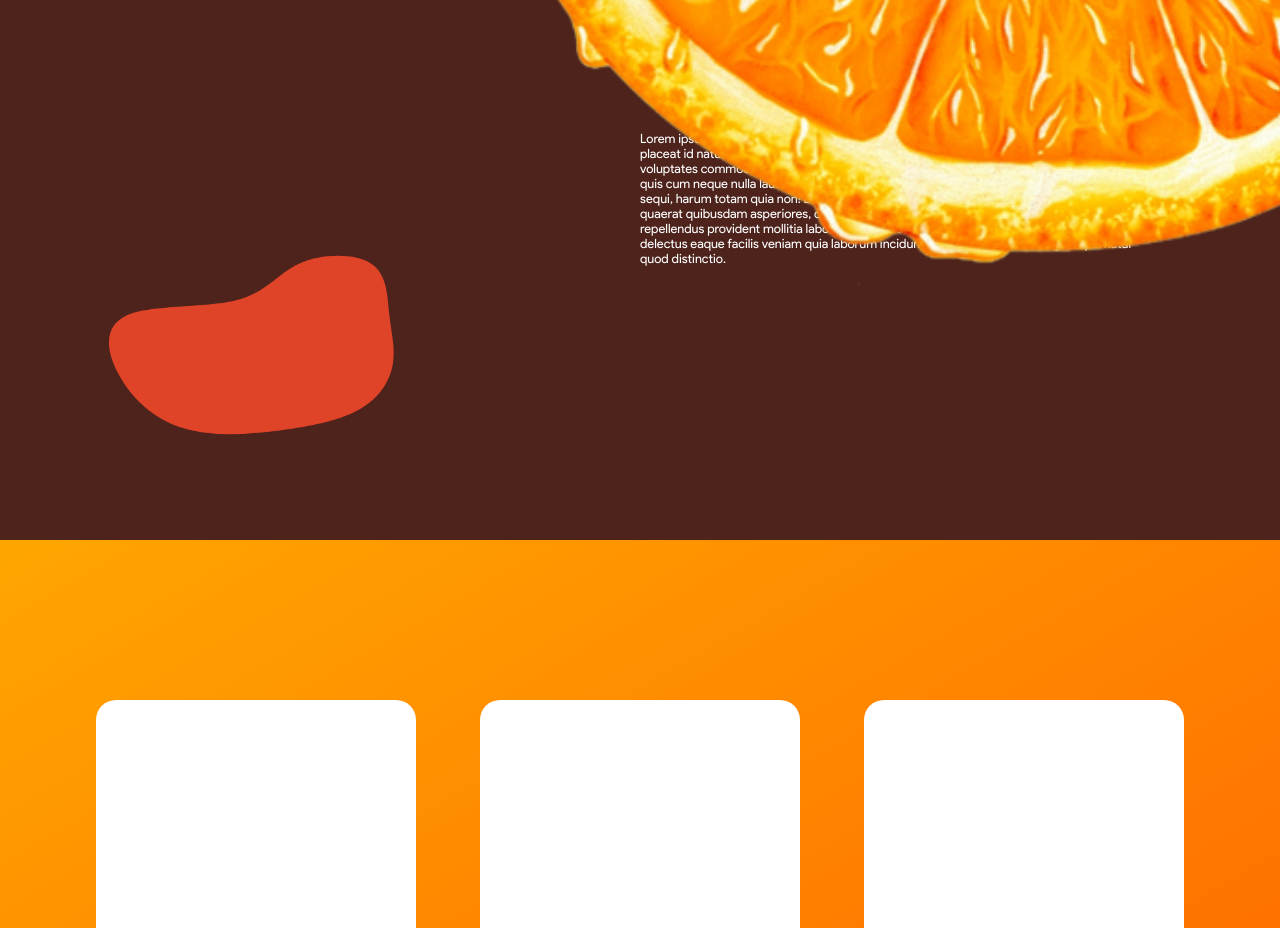
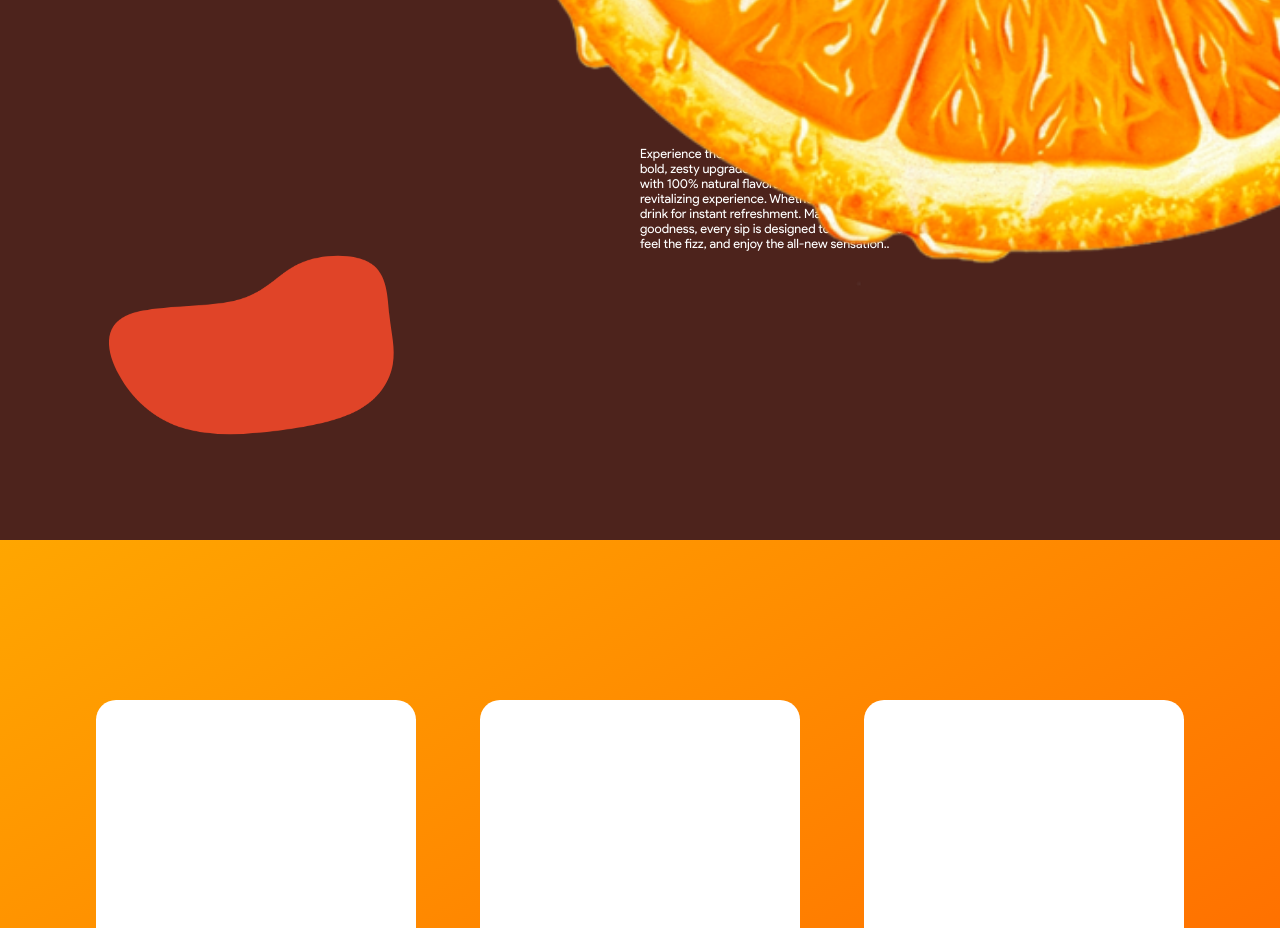
Before and after one commit to notshailu/fanta, a plain HTML site: page index.html in a window 1280 px wide. Shown: the part 1060-1988 px from the top of the page. Drawn offline with nearby package versions, Linux system fonts and the light colour scheme.

Commit message:
Update index.html

```diff
--- a/index.html
+++ b/index.html
@@ -36,7 +36,7 @@
             </div>
             <div class="rght-two">
                 <h1>Flavour Updated</h1>
-                <p>Lorem ipsum dolor sit amet, consectetur adipisicing elit. Numquam, excepturi sed, itaque placeat id natus soluta veniam obcaecati qui a laborum laboriosam dolorem illum labore sit, voluptates commodi neque dolores tempore temporibus deleniti? Nobis, ratione hic error quis cum neque nulla laudantium nostrum sit nihil dolorum quisquam enim quaerat, eaque ex sequi, harum totam quia non! Labore, neque! Amet voluptatem illo similique recusandae! Ex quaerat quibusdam asperiores, ducimus tempore magni labore. Tenetur voluptas, quos ex repellendus provident mollitia laboriosam adipisci alias a impedit, cum accusamus rerum delectus eaque facilis veniam quia laborum incidunt ea assumenda! Eos magni aspernatur quod distinctio.</p>
+                <p>Experience the refreshing burst of flavor like never before. Our new orange twist brings a bold, zesty upgrade that awakens your taste buds and satisfies every citrus craving. Crafted with 100% natural flavors, it’s the perfect blend of sweet and tangy that delivers a truly revitalizing experience. Whether you're relaxing with friends or on the go, this is your go-to drink for instant refreshment. Made without caffeine and packed with a punch of juicy goodness, every sip is designed to energize your day with vibrant taste. Discover the update, feel the fizz, and enjoy the all-new sensation..</p>
             </div>
         </div>
         <div class="three">
```
